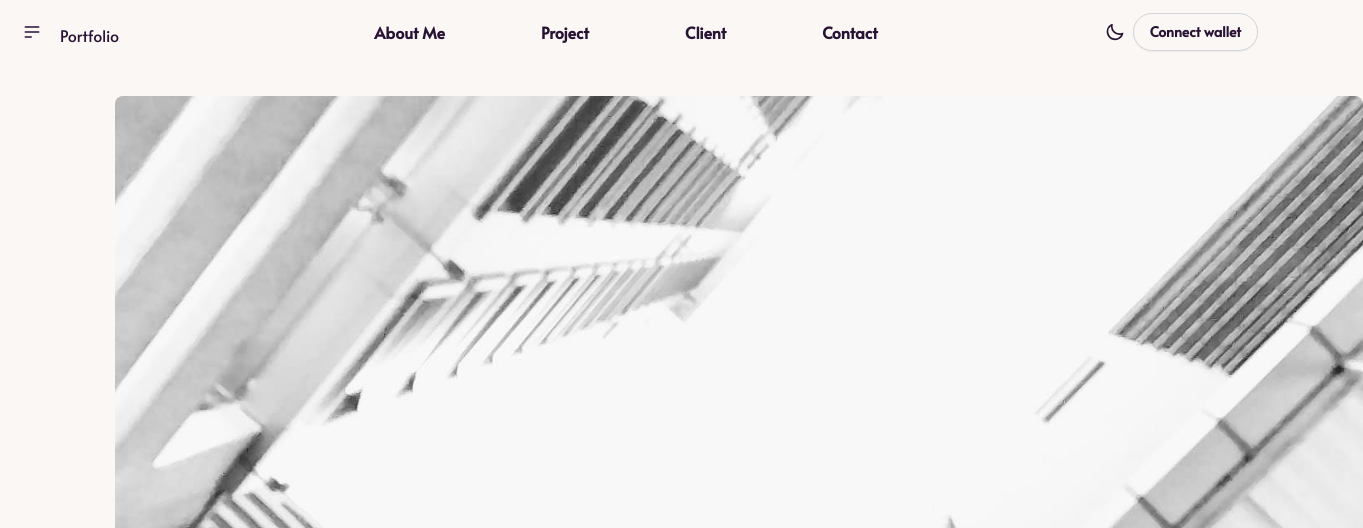
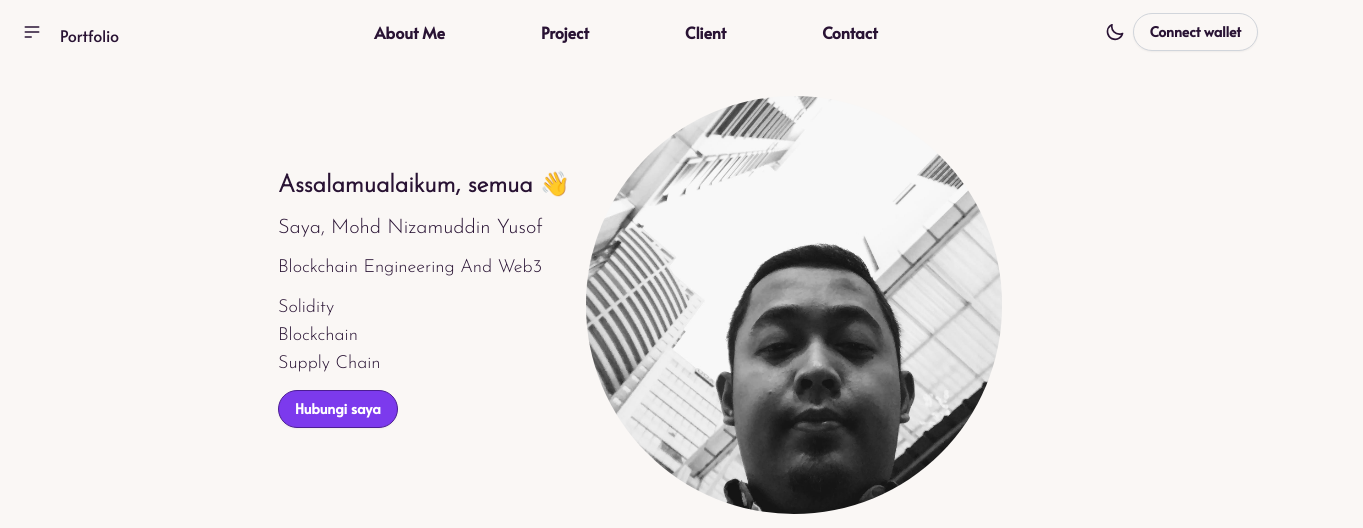
Before and after one commit to mohdxnizamv/Portfolio-2022, a plain HTML site: page index.html in a window 1280 px wide. Shown: the top 528 px of the page, 1363 px wide, since content can reach past the window. Drawn offline with nearby package versions, Linux system fonts and the light colour scheme; a script that the page names is missing.

Commit message:
first commit

```diff
--- a/index.html
+++ b/index.html
@@ -85,7 +85,10 @@
 
     <div class="hero min-h-min">
       <div class="hero-content flex-col py-8 lg:flex-row-reverse">
-        <img src="src/img/only me.jpg" class="w-max rounded-lg xl:w-1/3" />
+        <img
+          src="src/img/only me.jpg"
+          class="rounded-full md:rounded-full md:w-1/3"
+        />
         <div>
           <h1 class="pb-3 text-2xl font-bold font-Josefin">
             Assalamualaikum, semua 👋
```
Also changed, not shown: src/css/style.css.
